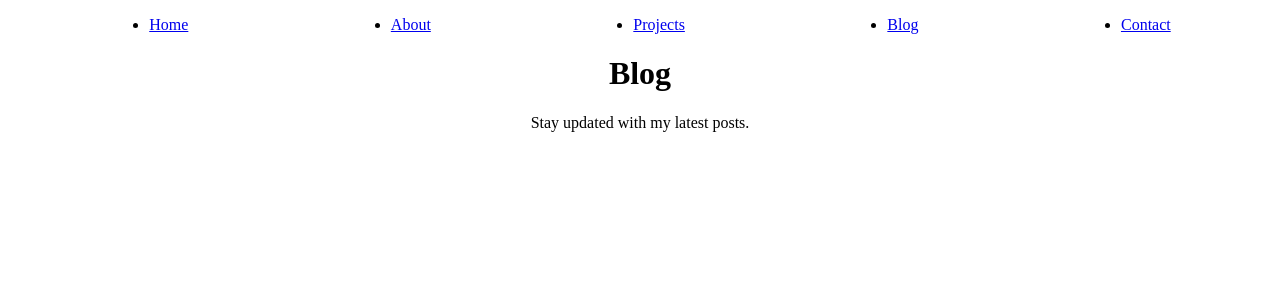
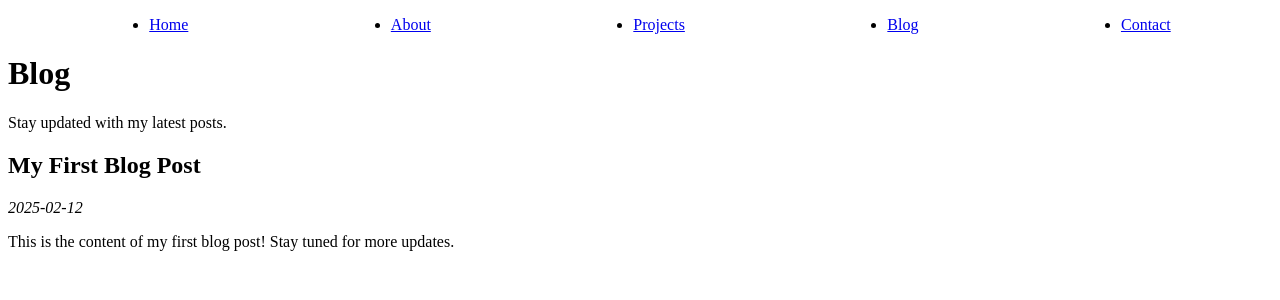
Before and after one commit to AnirudhB-6001/interactive-website, a React (Vite) app: page /blog in a window 1280 px wide. Shown: the top 300 px of the page. Built offline with nearby package versions, Linux system fonts and the light colour scheme.

Commit message:
Changed blog setup

```diff
--- /dev/null
+++ b/src/components/Post.jsx
@@ -0,0 +1,13 @@
+import React from 'react';
+
+export default function Post({ post }) {
+  return (
+    <div className="post">
+      <h2>{post.title}</h2>
+      <p><em>{post.date}</em></p>
+      <div className="post-body">
+        <p>{post.body}</p>
+      </div>
+    </div>
+  );
+}
--- a/src/pages/Blog.jsx
+++ b/src/pages/Blog.jsx
@@ -1,8 +1,26 @@
+import React from 'react';
+import Post from '../components/Post';
+
+// Import blog posts data
+const posts = [
+  {
+    title: 'My First Blog Post',
+    date: '2025-02-12',
+    body: `This is the content of my first blog post! Stay tuned for more updates.`,
+  },
+  // Add more posts here if needed
+];
+
 export default function Blog() {
   return (
-    <div className="p-6 text-center">
-      <h1 className="text-4xl font-bold mb-4">Blog</h1>
-      <p className="text-lg">Stay updated with my latest posts.</p>
+    <div className="blog-page">
+      <h1>Blog</h1>
+      <p>Stay updated with my latest posts.</p>
+      <div className="posts-list">
+        {posts.map((post, index) => (
+          <Post key={index} post={post} />
+        ))}
+      </div>
     </div>
   );
 }
```
